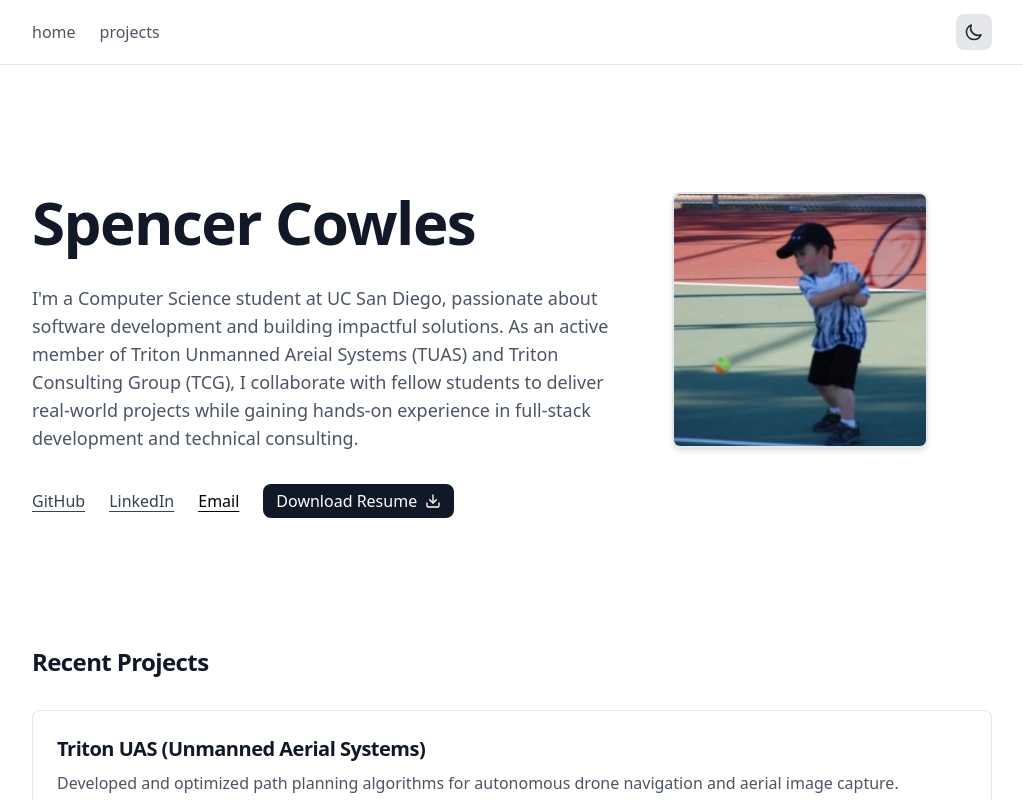
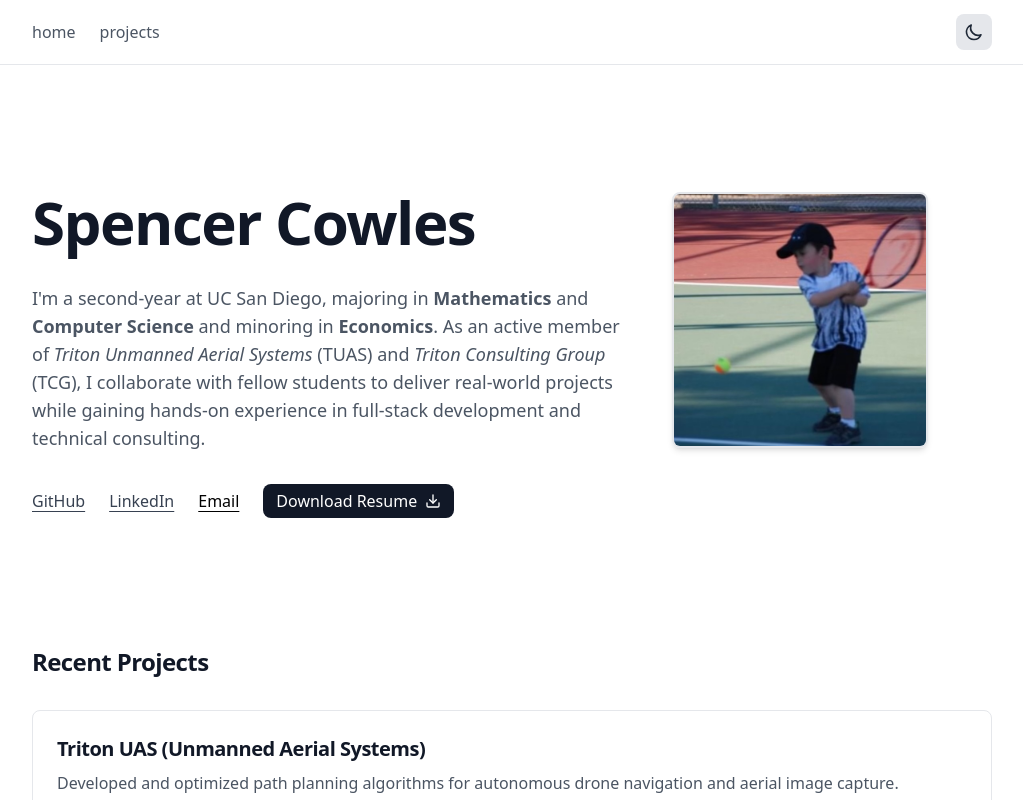
Before and after one commit to spencerwcowles/personal-website, a Next.js app: page / in a window 1280 px wide. Shown: the top 800 px of the page, without its empty margins (128-1151 px from the left). Built offline with nearby package versions, Linux system fonts and the light colour scheme.

Commit message:
fixed button bugs

```diff
--- a/src/app/layout.js
+++ b/src/app/layout.js
@@ -10,7 +10,7 @@ const robotoMono = Roboto_Mono({
 });
 
 export const metadata = {
-  title: "Spencer Cowles | Software Engineer",
+  title: "Spencer Cowles Portfolio",
   description: "Software Engineer and Full Stack Developer",
 };
 
--- a/src/app/projects/page.js
+++ b/src/app/projects/page.js
@@ -1,5 +1,9 @@
 import { projects } from "../../data/projects";
 import Footer from "../../components/Footer";
+
+//TODO: add tcg website
+//TODO: add photos of projects
+//TODO: maybe change the projects page into a grid of some sort? but it depends on how clean i want to keep it or not
 
 export default function Projects() {
   return (
--- a/src/components/HeroSection.jsx
+++ b/src/components/HeroSection.jsx
@@ -9,12 +9,13 @@ export default function HeroSection() {
             Spencer Cowles
           </h1>
           <p className="text-lg text-gray-600 dark:text-gray-300 mb-8">
-            I'm a Computer Science student at UC San Diego, passionate about
-            software development and building impactful solutions. As an active
-            member of Triton Unmanned Areial Systems (TUAS) and Triton
-            Consulting Group (TCG), I collaborate with fellow students to
-            deliver real-world projects while gaining hands-on experience in
-            full-stack development and technical consulting.
+            I'm a second-year at UC San Diego, majoring in{" "}
+            <strong>Mathematics</strong> and <strong>Computer Science</strong>{" "}
+            and minoring in <strong>Economics</strong>. As an active member of{" "}
+            <i>Triton Unmanned Aerial Systems</i> (TUAS) and{" "}
+            <i>Triton Consulting Group</i> (TCG), I collaborate with fellow
+            students to deliver real-world projects while gaining hands-on
+            experience in full-stack development and technical consulting.
           </p>
           <div className="flex flex-wrap items-center gap-6">
             <a
--- a/src/components/ThemeToggle.jsx
+++ b/src/components/ThemeToggle.jsx
@@ -12,8 +12,40 @@ export default function ThemeToggle() {
     setMounted(true);
   }, []);
 
+  // Return a placeholder button with the same dimensions and styling
   if (!mounted) {
-    return null;
+    return (
+      <button
+        aria-label="Loading theme toggle"
+        disabled
+        className="w-9 h-9 bg-gray-200 rounded-lg dark:bg-gray-600 flex items-center justify-center"
+      >
+        <svg
+          xmlns="http://www.w3.org/2000/svg"
+          viewBox="0 0 24 24"
+          fill="none"
+          stroke="currentColor"
+          className="w-5 h-5 text-gray-400 dark:text-gray-500"
+        >
+          {/* Sun icon for dark mode */}
+          <path
+            strokeLinecap="round"
+            strokeLinejoin="round"
+            strokeWidth={2}
+            d="M12 3v1m0 16v1m9-9h-1M4 12H3m15.364 6.364l-.707-.707M6.343 6.343l-.707-.707m12.728 0l-.707.707M6.343 17.657l-.707.707M16 12a4 4 0 11-8 0 4 4 0 018 0z"
+            className="hidden dark:inline-block"
+          />
+          {/* Moon icon for light mode */}
+          <path
+            strokeLinecap="round"
+            strokeLinejoin="round"
+            strokeWidth={2}
+            d="M20.354 15.354A9 9 0 018.646 3.646 9.003 9.003 0 0012 21a9.003 9.003 0 008.354-5.646z"
+            className="inline-block dark:hidden"
+          />
+        </svg>
+      </button>
+    );
   }
 
   return (
--- a/src/data/projects.js
+++ b/src/data/projects.js
@@ -14,7 +14,7 @@ export const projects = [
     description:
       "Built a personal website using React.js to showcase projects and professional portfolio. Implemented responsive design and interactive elements for an enhanced user experience. Used GitHub for version control with regular commits to maintain code quality.",
     technologies: "JavaScript · HTML · CSS · React",
-    github: "https://github.com/spencerwcowles",
+    github: "https://github.com/spencerwcowles/personal-website",
     demo: "",
     year: "2024",
     image: "",
```
